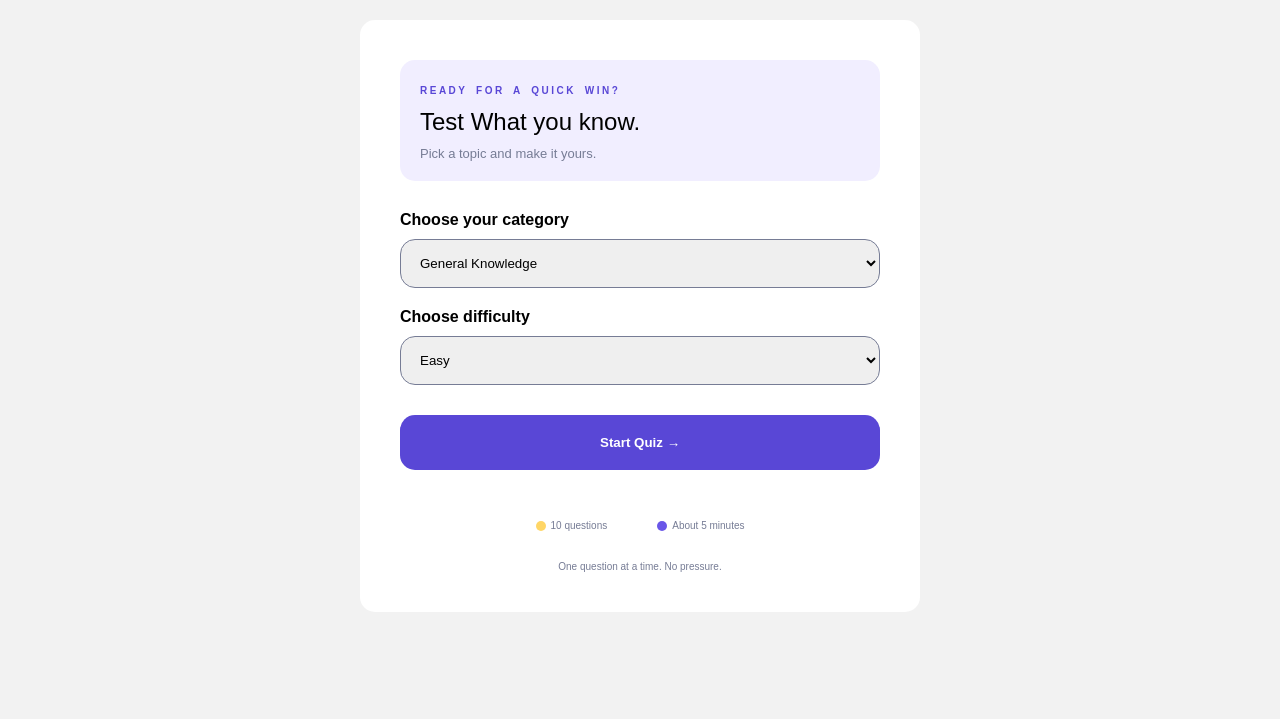
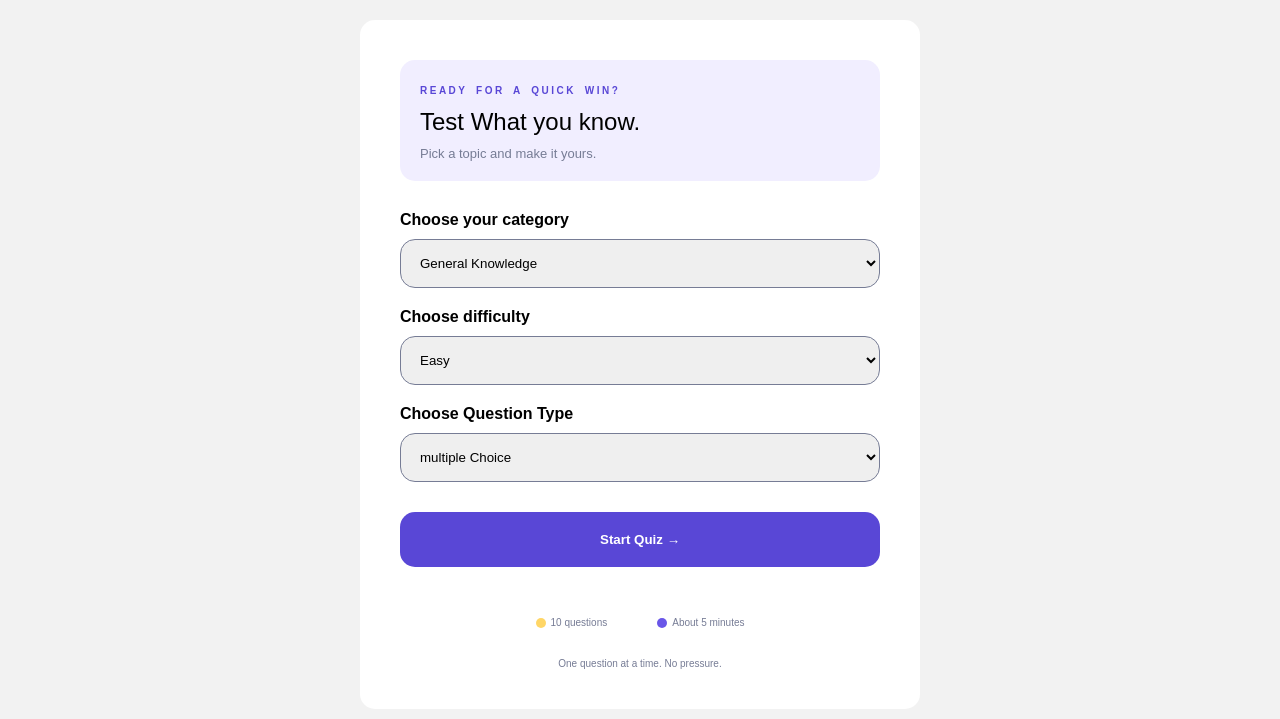
Before and after one commit to DevRSR/QuizApp, a plain HTML site: page index.html in a window 1280 px wide. Shown: the part 82-801 px from the top of the page. Drawn offline with Linux system fonts and the light colour scheme.

Commit message:
Added Mode of quiz select tag

```diff
--- a/index.html
+++ b/index.html
@@ -40,6 +40,14 @@
                         <option value="easy">Easy</option>
                         <option value="medium">Medium</option>
                         <option value="hard">Hard</option>
+                    </select>
+                </div>
+
+                <div>
+                    <label for="type">Choose Question Type</label>
+                    <select name="type" id="type">
+                        <option value="multiple">multiple Choice</option>
+                        <option value="boolean">True/False</option>
                     </select>
                 </div>
             </div>
```
